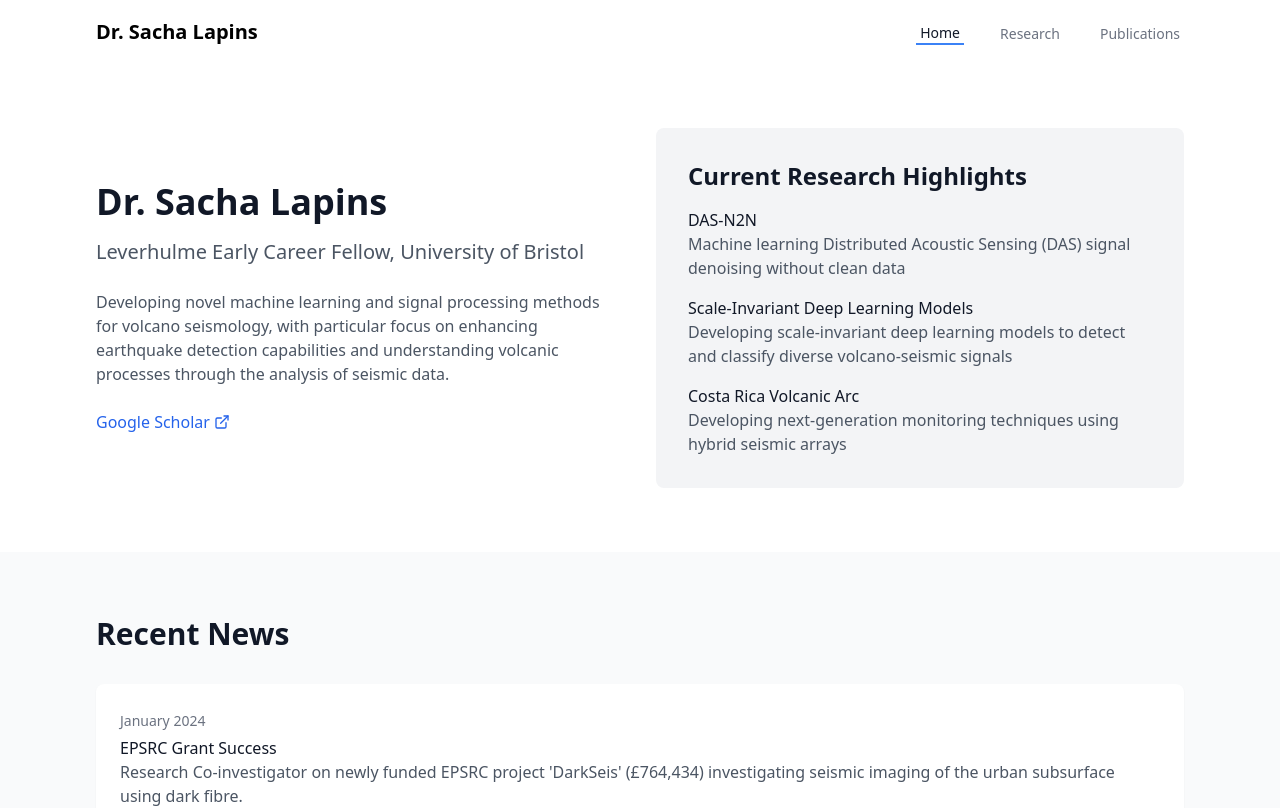
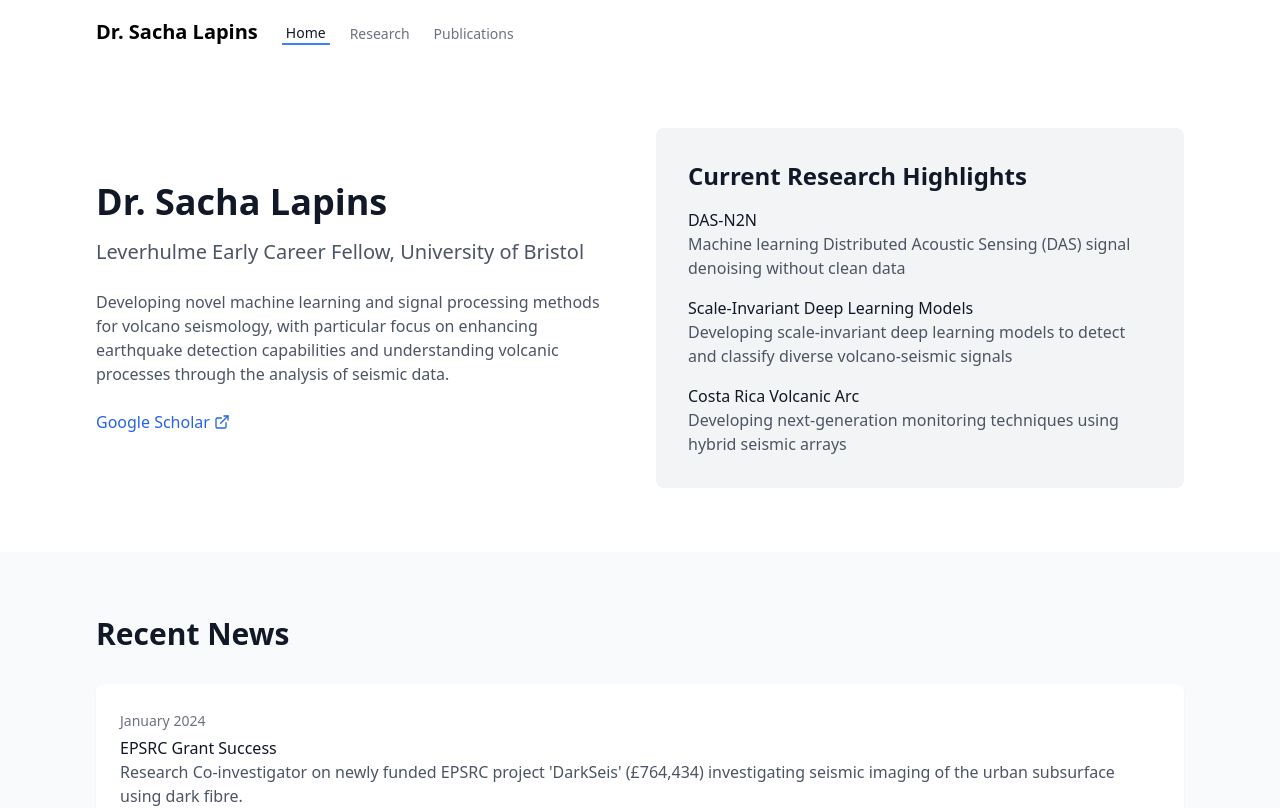
Before and after one commit to sachalapins/sachalapins.github.io, a React (Create React App) app: page / in a window 1280 px wide. Shown: the top 808 px of the page. Built offline with nearby package versions, Linux system fonts and the light colour scheme.

Commit message:
Updated desktop navigation appearance

```diff
--- a/src/components/layout/Navigation.jsx
+++ b/src/components/layout/Navigation.jsx
@@ -12,24 +12,14 @@
   return (
     <nav className="bg-white shadow-sm">
       <div className="max-w-6xl mx-auto px-4 sm:px-6 lg:px-8">
-        <div className="flex justify-between h-16 items-center">
-          {/* Logo/Title */}
-          <div className="flex-shrink-0 flex items-center">
+        <div className="flex justify-between items-center h-16">
+          {/* Logo/Title and Desktop Navigation */}
+          <div className="flex items-center space-x-6">
+            <div className="flex-shrink-0">
               <span className="text-xl font-semibold">Dr. Sacha Lapins</span>
             </div>
-
-          {/* Hamburger Menu Button */}
-          <div className="sm:hidden">
-            <button
-              onClick={() => setIsMenuOpen(!isMenuOpen)}
-              className="text-gray-500 hover:text-gray-900 focus:outline-none"
-            >
-              ☰
-            </button>
-          </div>
-
             {/* Desktop Navigation */}
-          <div className="hidden sm:flex sm:space-x-8">
+            <div className="hidden sm:flex space-x-4">
               {navItems.map(item => (
                 <button
                   key={item.id}
@@ -43,6 +33,17 @@
                   {item.label}
                 </button>
               ))}
+            </div>
+          </div>
+
+          {/* Hamburger Menu Button */}
+          <div className="sm:hidden">
+            <button
+              onClick={() => setIsMenuOpen(!isMenuOpen)}
+              className="text-gray-500 hover:text-gray-900 focus:outline-none"
+            >
+              ☰
+            </button>
           </div>
         </div>
 
```
Lines whose indentation alone changed are shown as unchanged.
